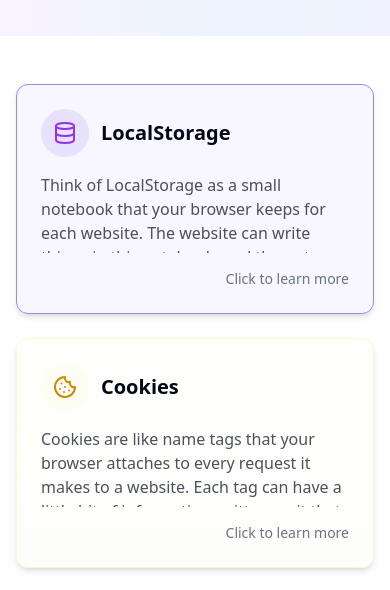
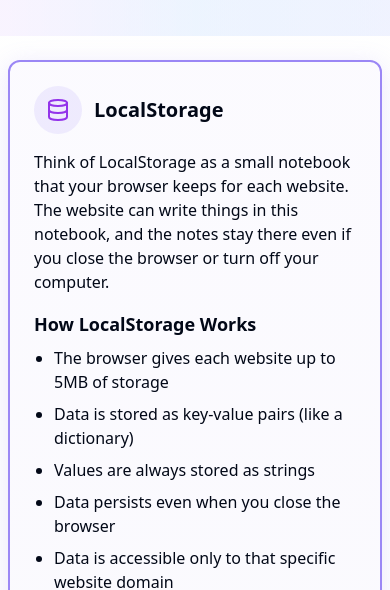
Before and after one commit to Abhisheksinha1506/web-storage-adventures-explained, a React (Vite) app: page / in a window 390 px wide. Shown: the part 260-850 px from the top of the page. Built offline with nearby package versions, Linux system fonts and the light colour scheme.

Commit message:
Refactor: Improve StorageCard layout and responsiveness
- Removed "Try It" functionality from InteractiveDemo.
- Modified StorageCard to improve layout and responsiveness.
- Adjusted card behavior to fill available space when expanded.

```diff
--- a/src/components/StorageCard.tsx
+++ b/src/components/StorageCard.tsx
@@ -1,5 +1,5 @@
 
-import { ReactNode, useState } from 'react';
+import { ReactNode } from 'react';
 import { cn } from '@/lib/utils';
 
 interface StorageCardProps {
@@ -8,40 +8,69 @@ interface StorageCardProps {
   color: string;
   children: ReactNode;
   className?: string;
+  expanded?: boolean;
+  summary?: ReactNode;
+  onExpand?: () => void;
+  onCollapse?: () => void;
+  summaryMode?: boolean; // true: condensed, false: expanded (default false)
 }
 
-const StorageCard = ({ title, icon, color, children, className }: StorageCardProps) => {
-  const [isExpanded, setIsExpanded] = useState(false);
-
+const StorageCard = ({
+  title,
+  icon,
+  color,
+  children,
+  className,
+  expanded = false,
+  summary,
+  onExpand,
+  onCollapse,
+  summaryMode = false,
+}: StorageCardProps) => {
+  // When collapsed (summaryMode), show summary only, and a "Click to learn more"
+  // When expanded, show full children and a "Click to collapse"
   return (
     <div
       className={cn(
-        "storage-card animate-fade-in cursor-pointer",
-        isExpanded ? "col-span-2 row-span-2" : "",
+        "storage-card animate-fade-in cursor-pointer flex flex-col justify-between outline-none",
+        expanded
+          ? "col-span-2 row-span-2 border-2 border-[var(--tw-shadow-color)] bg-white" // prominent when open
+          : "opacity-80 hover:opacity-100",
         className
       )}
       style={{
         borderColor: color,
-        backgroundColor: `${color}10`, // Very light version of the color
+        boxShadow: expanded ? `0 4px 24px 0 ${color}30` : undefined,
+        backgroundColor: expanded ? `${color}08` : `${color}06`,
+        transition: "all 0.4s cubic-bezier(.5,.1,0,1)",
       }}
-      onClick={() => setIsExpanded(!isExpanded)}
+      tabIndex={0}
+      onClick={() => (expanded ? onCollapse?.() : onExpand?.())}
+      aria-expanded={expanded}
+      role="button"
     >
       <div className="flex items-center mb-4">
-        <div className="icon-container mr-3" style={{ backgroundColor: `${color}30` }}>
+        <div className="icon-container mr-3" style={{ backgroundColor: `${color}25` }}>
           {icon}
         </div>
         <h3 className="text-xl font-bold">{title}</h3>
       </div>
 
       <div className={cn(
-        "transition-all duration-300 overflow-hidden",
-        isExpanded ? "max-h-[1000px] opacity-100" : "max-h-20 opacity-70"
+        "transition-all duration-300 grow",
+        expanded
+          ? "opacity-100 max-h-[1200px]"
+          : "opacity-80 max-h-32 overflow-hidden"
       )}>
-        {children}
+        {summaryMode && summary ? (
+          <div className="text-sm text-gray-600">{summary}</div>
+        ) : (
+          children
+        )}
       </div>
 
-      <div className="mt-4 text-sm text-right text-gray-500">
-        {isExpanded ? "Click to collapse" : "Click to learn more"}
+      <div className="mt-4 text-sm text-right text-gray-500 select-none">
+        {expanded ? "Click to collapse" : "Click to learn more"}
       </div>
     </div>
   );
--- a/src/components/storage/LocalStorageDemo.tsx
+++ b/src/components/storage/LocalStorageDemo.tsx
@@ -1,121 +1,37 @@
 
-import { useState, useEffect } from 'react';
 import { Database } from 'lucide-react';
 import StorageCard from '../StorageCard';
-import InteractiveDemo from '../InteractiveDemo';
 import CodeSnippet from '../CodeSnippet';
-import { Button } from '@/components/ui/button';
-import { Input } from '@/components/ui/input';
 
-const LocalStorageExample = () => {
-  const [key, setKey] = useState('myKey');
-  const [value, setValue] = useState('myValue');
-  const [storedItems, setStoredItems] = useState<{ key: string; value: string }[]>([]);
+const SUMMARY_TEXT = "Think of LocalStorage as a small notebook your browser keeps for each website. The notes stay there even if you close the browser!";
 
-  useEffect(() => {
-    updateStoredItems();
-  }, []);
-
-  const updateStoredItems = () => {
-    const items: { key: string; value: string }[] = [];
-    for (let i = 0; i < localStorage.length; i++) {
-      const key = localStorage.key(i) || '';
-      if (key.startsWith('demo_')) {
-        items.push({ key: key.replace('demo_', ''), value: localStorage.getItem(key) || '' });
-      }
-    }
-    setStoredItems(items);
-  };
-
-  const handleSave = () => {
-    localStorage.setItem(`demo_${key}`, value);
-    updateStoredItems();
-  };
-
-  const handleClear = (itemKey: string) => {
-    localStorage.removeItem(`demo_${itemKey}`);
-    updateStoredItems();
-  };
-
-  const handleClearAll = () => {
-    // Only clear items that start with demo_
-    Object.keys(localStorage).forEach(key => {
-      if (key.startsWith('demo_')) {
-        localStorage.removeItem(key);
-      }
-    });
-    updateStoredItems();
-  };
-
-  const demoComponent = (
-    <div className="space-y-4">
-      <div className="flex gap-2">
-        <Input
-          placeholder="Key"
-          value={key}
-          onChange={(e) => setKey(e.target.value)}
-          className="flex-1"
-        />
-        <Input
-          placeholder="Value"
-          value={value}
-          onChange={(e) => setValue(e.target.value)}
-          className="flex-1"
-        />
-        <Button onClick={handleSave} variant="outline">Save</Button>
-      </div>
-
-      <div className="mt-4">
-        <h4 className="text-sm font-medium mb-2">Stored Items:</h4>
-        {storedItems.length === 0 ? (
-          <p className="text-sm text-gray-500">No items stored yet.</p>
-        ) : (
-          <div className="space-y-2">
-            {storedItems.map((item) => (
-              <div key={item.key} className="flex justify-between items-center p-2 bg-gray-50 rounded">
-                <div>
-                  <span className="font-mono text-sm">{item.key}:</span>{' '}
-                  <span className="font-mono text-sm text-gray-600">{item.value}</span>
-                </div>
-                <Button
-                  variant="ghost"
-                  size="sm"
-                  onClick={() => handleClear(item.key)}
-                  className="h-7 text-xs"
-                >
-                  Clear
-                </Button>
-              </div>
-            ))}
-            <Button
-              variant="outline"
-              size="sm"
-              onClick={handleClearAll}
-              className="mt-2"
-            >
-              Clear All
-            </Button>
-          </div>
-        )}
-      </div>
-    </div>
-  );
-
+const LocalStorageDemo = ({
+  expanded = false,
+  onExpand,
+  onCollapse,
+  summaryMode = false,
+}: {
+  expanded?: boolean;
+  onExpand?: () => void;
+  onCollapse?: () => void;
+  summaryMode?: boolean;
+}) => {
   return (
     <StorageCard
       title="LocalStorage"
       icon={<Database className="h-6 w-6 text-purple-600" />}
       color="#9b87f5"
+      expanded={expanded}
+      onExpand={onExpand}
+      onCollapse={onCollapse}
+      summaryMode={summaryMode}
+      summary={SUMMARY_TEXT}
     >
       <p className="mb-4">
         Think of LocalStorage as a small notebook that your browser keeps for each website. The website can write things in this notebook, and the notes stay there even if you close the browser or turn off your computer.
       </p>
-
-      <InteractiveDemo
-        title="How LocalStorage Works"
-        demoComponent={demoComponent}
-        color="#9b87f5"
-      >
+      <div className="prose max-w-none mb-4">
+        <h3 className="text-lg font-semibold mb-2">How LocalStorage Works</h3>
         <ul className="list-disc pl-5 space-y-2 mb-4">
           <li>The browser gives each website up to 5MB of storage</li>
           <li>Data is stored as key-value pairs (like a dictionary)</li>
@@ -123,12 +39,11 @@ const LocalStorageExample = () => {
           <li>Data persists even when you close the browser</li>
           <li>Data is accessible only to that specific website domain</li>
         </ul>
-
-        <p className="mb-4">
+        <p>
           It's perfect for saving user preferences, theme settings, or a shopping cart that persists between visits.
         </p>
-
-        <CodeSnippet code={`// Saving data
+      </div>
+      <CodeSnippet code={`// Saving data
 localStorage.setItem('username', 'dev_guru');
 
 // Reading data
@@ -139,9 +54,8 @@ localStorage.removeItem('username');
 
 // Clearing all data (careful with this one!)
 localStorage.clear();`} />
-      </InteractiveDemo>
     </StorageCard>
   );
 };
 
-export default LocalStorageExample;
+export default LocalStorageDemo;
--- a/src/pages/Index.tsx
+++ b/src/pages/Index.tsx
@@ -12,23 +12,69 @@ import InterestGroupDemo from '@/components/storage/InterestGroupDemo';
 import StorageBucketDemo from '@/components/storage/StorageBucketDemo';
 import ExtensionStorageDemo from '@/components/storage/ExtensionStorageDemo';
 
+// Each card will have a unique id; let's define their structures:
+const storageDemos = [
+  {
+    id: "localstorage",
+    component: LocalStorageDemo,
+  },
+  {
+    id: "cookies",
+    component: CookiesDemo,
+  },
+  {
+    id: "history",
+    component: HistoryStateDemo,
+  },
+  {
+    id: "indexeddb",
+    component: IndexedDBDemo,
+  },
+  {
+    id: "serviceworker",
+    component: ServiceWorkerDemo,
+  },
+  {
+    id: "cache",
+    component: CacheStorageDemo,
+  },
+  {
+    id: "sharedstorage",
+    component: SharedStorageDemo,
+  },
+  {
+    id: "interestgroup",
+    component: InterestGroupDemo,
+  },
+  {
+    id: "storagebucket",
+    component: StorageBucketDemo,
+  },
+  {
+    id: "extensionstorage",
+    component: ExtensionStorageDemo,
+  },
+];
+
 const Index = () => {
+  // Only allow one expanded at a time
+  const [expandedId, setExpandedId] = useState<string | null>('localstorage');
+
   return (
     <div className="min-h-screen bg-gradient-to-b from-white to-gray-50">
       <StorageHeader />
 
-      <div className="container mx-auto px-4 py-12">
-        <div className="grid grid-cols-1 md:grid-cols-2 lg:grid-cols-3 gap-6">
-          <LocalStorageDemo />
-          <CookiesDemo />
-          <HistoryStateDemo />
-          <IndexedDBDemo />
-          <ServiceWorkerDemo />
-          <CacheStorageDemo />
-          <SharedStorageDemo />
-          <InterestGroupDemo />
-          <StorageBucketDemo />
-          <ExtensionStorageDemo />
+      <div className="container mx-auto px-2 py-6 md:py-12">
+        <div className="grid grid-cols-1 md:grid-cols-2 lg:grid-cols-3 gap-5">
+          {storageDemos.map(({ id, component: Component }) => (
+            <Component
+              expanded={expandedId === id}
+              onExpand={() => setExpandedId(id)}
+              onCollapse={() => setExpandedId(null)}
+              key={id}
+              summaryMode={expandedId !== id}
+            />
+          ))}
         </div>
       </div>
 
```
